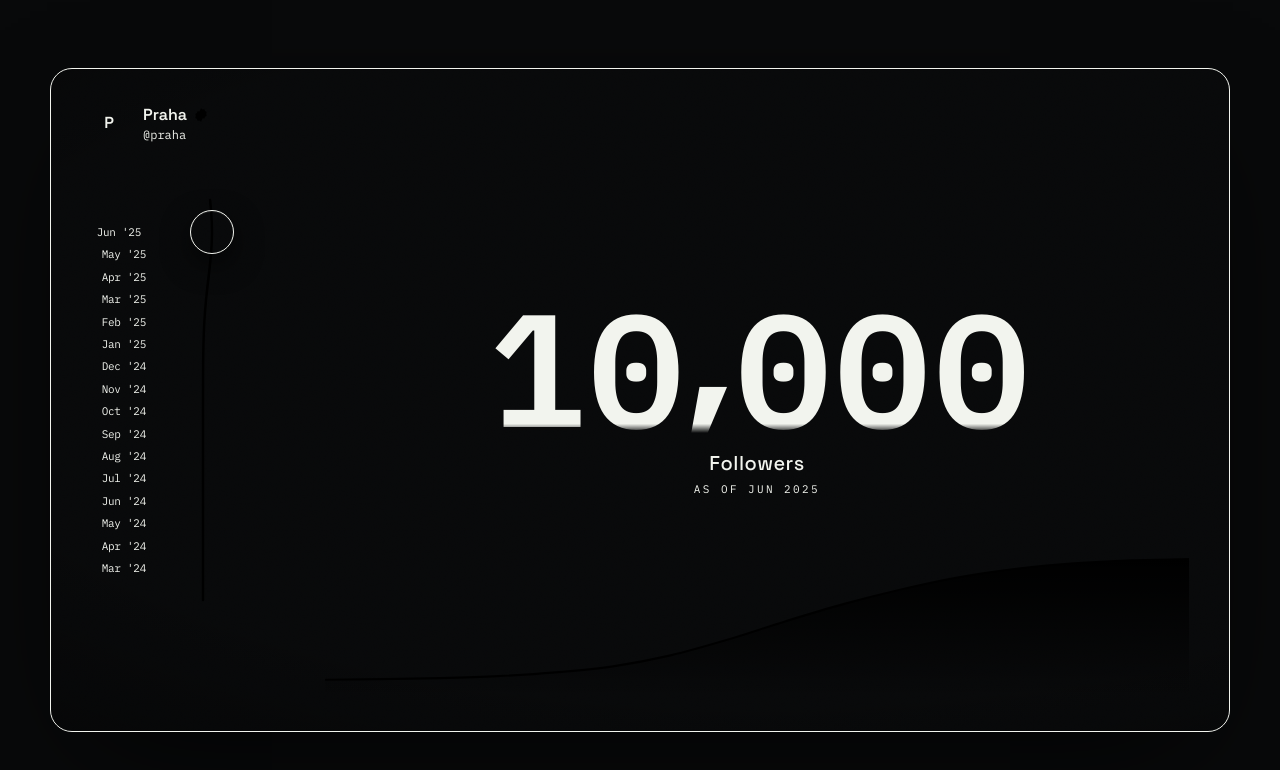
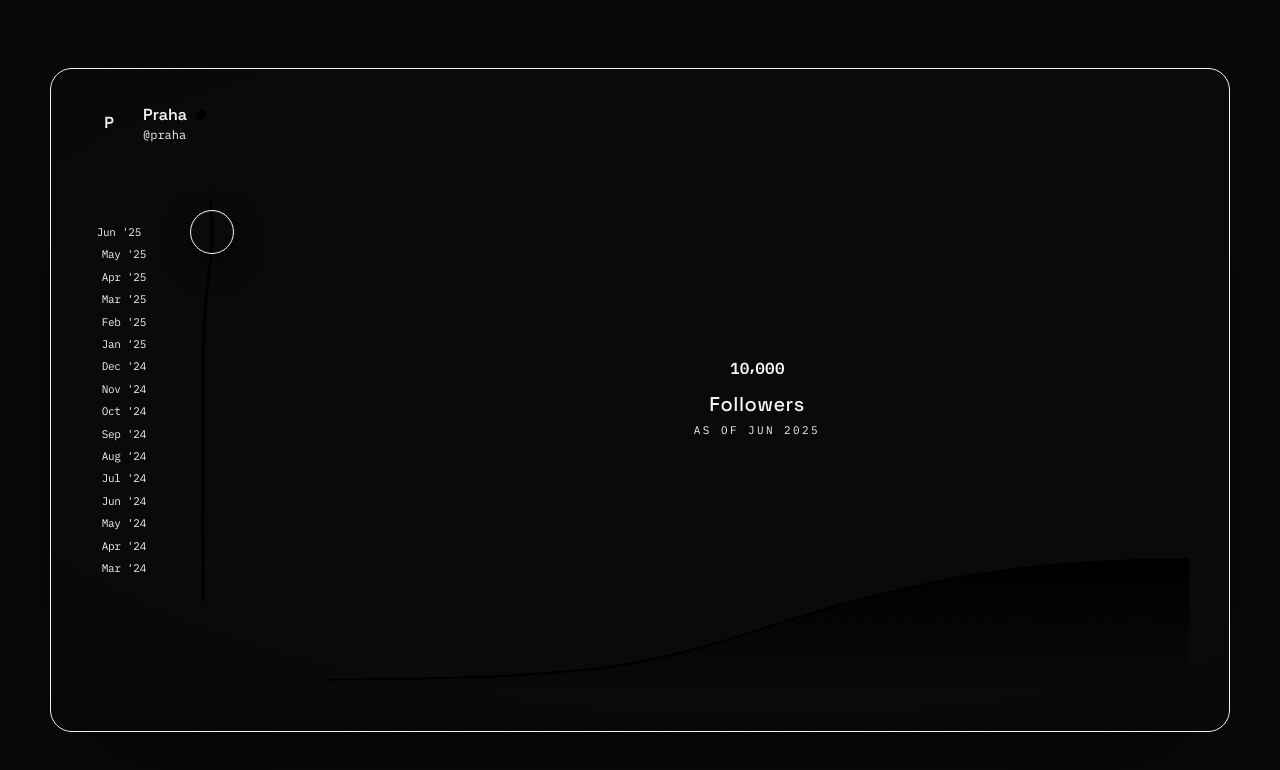
Before and after one commit to SparrowisHIM/measuring-component-, a Next.js app: page / in a window 1280 px wide. Shown: the top 770 px of the page. Built offline with nearby package versions, Linux system fonts and the light colour scheme.

Commit message:
fix: hard-clip the odometer roll and collapse unused leading wheels

```diff
--- a/src/components/growth/RollingNumber.tsx
+++ b/src/components/growth/RollingNumber.tsx
@@ -7,10 +7,10 @@
 // (each higher digit drops in from the top) and 9 -> 0 wraps without a seam.
 const STRIP = [0, 9, 8, 7, 6, 5, 4, 3, 2, 1, 0];
 const CELL_W = "0.62em";
-const COMMA_W = "0.3em";
-// Tight cell height so digits stack close and the roll reads as one
-// continuous wheel rather than digits separated by gaps.
-const CELL_H = "0.82em";
+const COMMA_W = "0.34em";
+// Tight cell height: digits are sliced hard at the cell edge mid-roll, which
+// is what makes it read as a mechanical odometer.
+const CELL_H = "0.84em";
 
 /** One forward-rolling digit wheel, driven continuously and unit-free (%). */
 function Wheel({
@@ -34,13 +34,18 @@
   return (
     <motion.span
       className="relative inline-block overflow-hidden"
-      style={{ width: CELL_W, height: CELL_H }}
+      style={{ height: CELL_H }}
       initial={false}
-      animate={{ opacity: active ? 1 : 0, y: active ? 0 : "-18%" }}
-      transition={{ duration: 0.55, ease: [0.22, 0.61, 0.36, 1] }}
+      // Collapse unused leading wheels so the number stays a tight,
+      // left-aligned block; a new wheel expands as the count grows into it.
+      animate={{ width: active ? CELL_W : "0em", opacity: active ? 1 : 0 }}
+      transition={{ duration: 0.4, ease: [0.22, 0.61, 0.36, 1] }}
       aria-hidden
     >
-      <motion.span className="absolute left-0 top-0 flex w-full flex-col" style={{ y }}>
+      <motion.span
+        className="absolute left-0 top-0 flex flex-col"
+        style={{ y, width: CELL_W }}
+      >
         {STRIP.map((d, i) => (
           <span
             key={i}
@@ -58,11 +63,11 @@
 function Comma({ active }: { active: boolean }) {
   return (
     <motion.span
-      className="relative inline-flex items-end justify-center leading-none"
-      style={{ width: COMMA_W, height: CELL_H }}
+      className="relative inline-flex items-end justify-center overflow-hidden leading-none"
+      style={{ height: CELL_H }}
       initial={false}
-      animate={{ opacity: active ? 1 : 0 }}
-      transition={{ duration: 0.55, ease: [0.22, 0.61, 0.36, 1] }}
+      animate={{ width: active ? COMMA_W : "0em", opacity: active ? 1 : 0 }}
+      transition={{ duration: 0.4, ease: [0.22, 0.61, 0.36, 1] }}
       aria-hidden
     >
       ,
@@ -71,14 +76,22 @@
 }
 
 /**
- * Fixed-width tabular reel. Reserves the full width of the largest value so
- * digits never shift; leading digits and the separator fade in only as the
- * count grows into them. Purely visual — the value is announced elsewhere.
+ * Odometer readout. Wheels clip hard at their cell edges (the mechanical
+ * charm); leading wheels take no width until the count grows into them.
+ * Purely visual — the value is announced by the slider's aria-valuetext.
  */
-export function RollingNumber({ value, max }: { value: MotionValue<number>; max: number }) {
+export function RollingNumber({
+  value,
+  max,
+  className = "",
+}: {
+  value: MotionValue<number>;
+  max: number;
+  className?: string;
+}) {
   const places = Math.max(1, String(Math.round(max)).length);
 
-  const [digits, setDigits] = useState(() => String(Math.round(value.get())).length);
+  const [digits, setDigits] = useState(() => String(Math.max(1, Math.round(value.get()))).length);
   useMotionValueEvent(value, "change", (v) => {
     const n = String(Math.max(1, Math.round(v))).length;
     setDigits((prev) => (prev === n ? prev : n));
@@ -94,14 +107,8 @@
 
   return (
     <span
-      className="tabular flex items-center justify-center font-semibold leading-none text-bone"
-      style={{
-        fontSize: "clamp(3.5rem, 13vw, 10rem)",
-        letterSpacing: "-0.03em",
-        // Soften any wheel bleed at the very top/bottom during a roll.
-        maskImage: "linear-gradient(to bottom, transparent 0%, #000 7%, #000 93%, transparent 100%)",
-        WebkitMaskImage: "linear-gradient(to bottom, transparent 0%, #000 7%, #000 93%, transparent 100%)",
-      }}
+      className={`tabular flex items-center font-semibold leading-none text-ink ${className}`}
+      style={{ letterSpacing: "-0.03em" }}
       aria-hidden
     >
       {cells}
```
